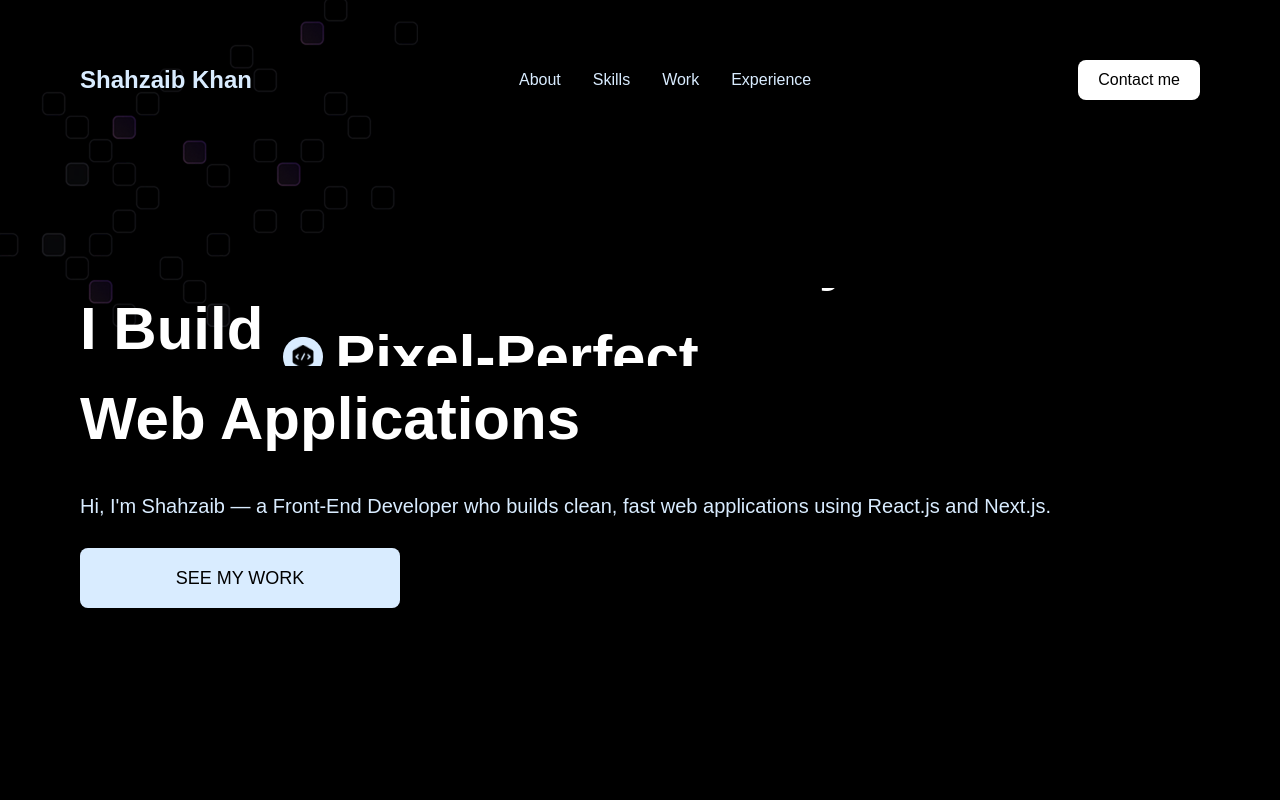
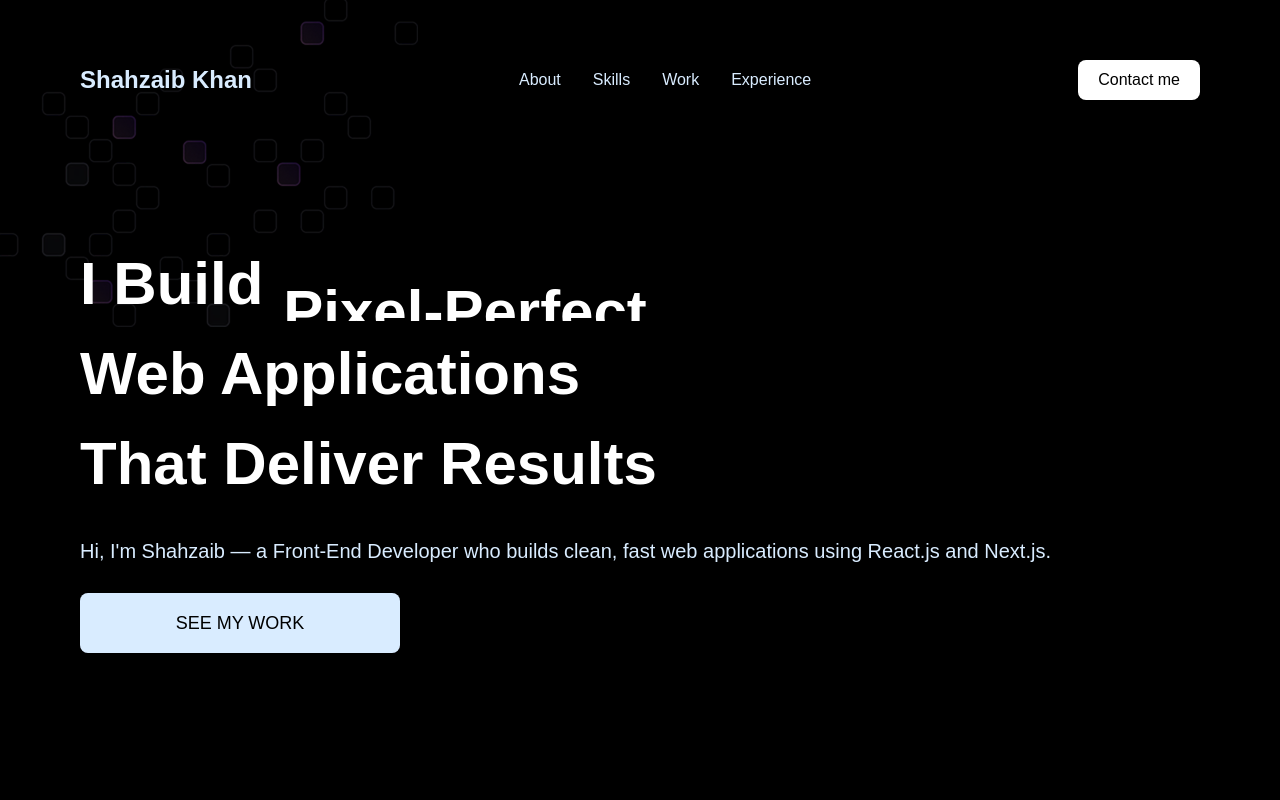
Before and after one commit to shahzaibkhan-4630/Shahzaib-Portfolio, a React (Vite) app: page / in a window 1280 px wide. Shown: the top 800 px of the page. Built offline with nearby package versions, Linux system fonts and the light colour scheme; a web font is replaced by a local one.

Commit message:
Final Changes made to portfolio

```diff
--- a/src/constants/index.js
+++ b/src/constants/index.js
@@ -20,11 +20,11 @@ const navLinks = [
 const words = [
   { id: 1, text: "Scalable", imgPath: "/ideas.svg" },
   { id: 2, text: "Fast", imgPath: "/concepts.svg" },
-  { id: 3, text: "Production-Ready", imgPath: "/designs.svg" },
+  { id: 3, text: "Modern", imgPath: "/designs.svg" },
   { id: 4, text: "Pixel-Perfect", imgPath: "/code.svg" },
   { id: 5, text: "Scalable", imgPath: "/ideas.svg" },
   { id: 6, text: "Fast", imgPath: "/concepts.svg" },
-  { id: 7, text: "Production-Ready", imgPath: "/designs.svg" },
+  { id: 7, text: "Modern", imgPath: "/designs.svg" },
   { id: 8, text: "Pixel-Perfect", imgPath: "/code.svg" },
 ];
 
--- a/src/sections/Hero.jsx
+++ b/src/sections/Hero.jsx
@@ -40,11 +40,11 @@ const Hero = () => {
                         key={word.id}
                         className="flex items-center md:gap-3 gap-1 pb-2"
                       >
-                        <img
+                        {/* <img
                           src={word.imgPath}
                           alt={word.text}
                           className="xl:siz-12 md:size-10 size-7 md:p-2 p-1 rounded-full bg-white-50"
-                        />
+                        /> */}
                         <span>{word.text}</span>
                       </span>
                     ))}
@@ -52,7 +52,7 @@ const Hero = () => {
                 </span>
               </h1>
               <h1>Web Applications</h1>
-              {/* <h1>that Deliver Results</h1> */}
+              <h1>That Deliver Results</h1>
             </div>
             {/* <p className='text-white-50 md:text-xl relative z-10 pointer-events-none'>Hi, I'm Shahzaib — I
                             build scalable, efficient web solutions.</p> */}
```
